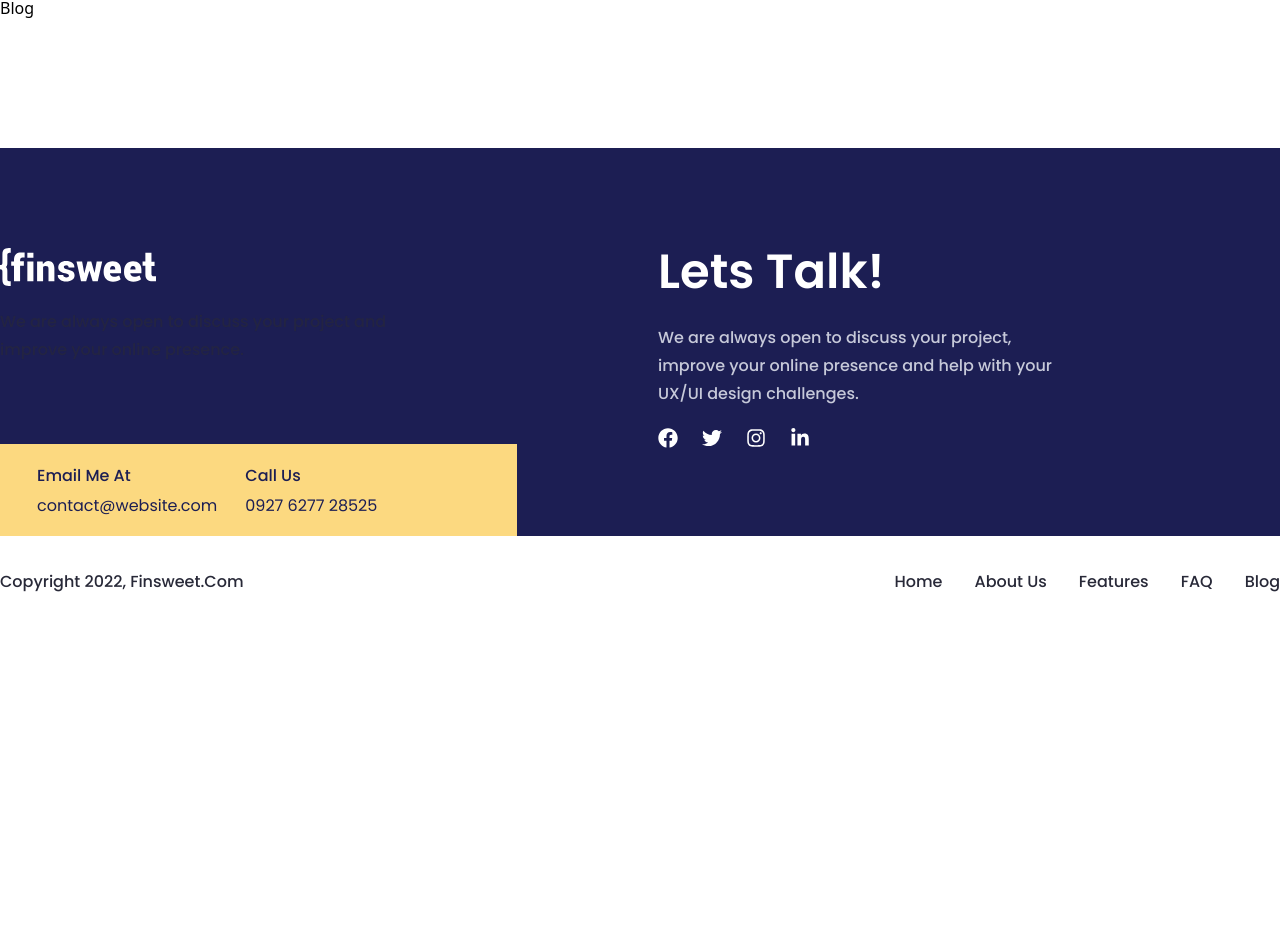
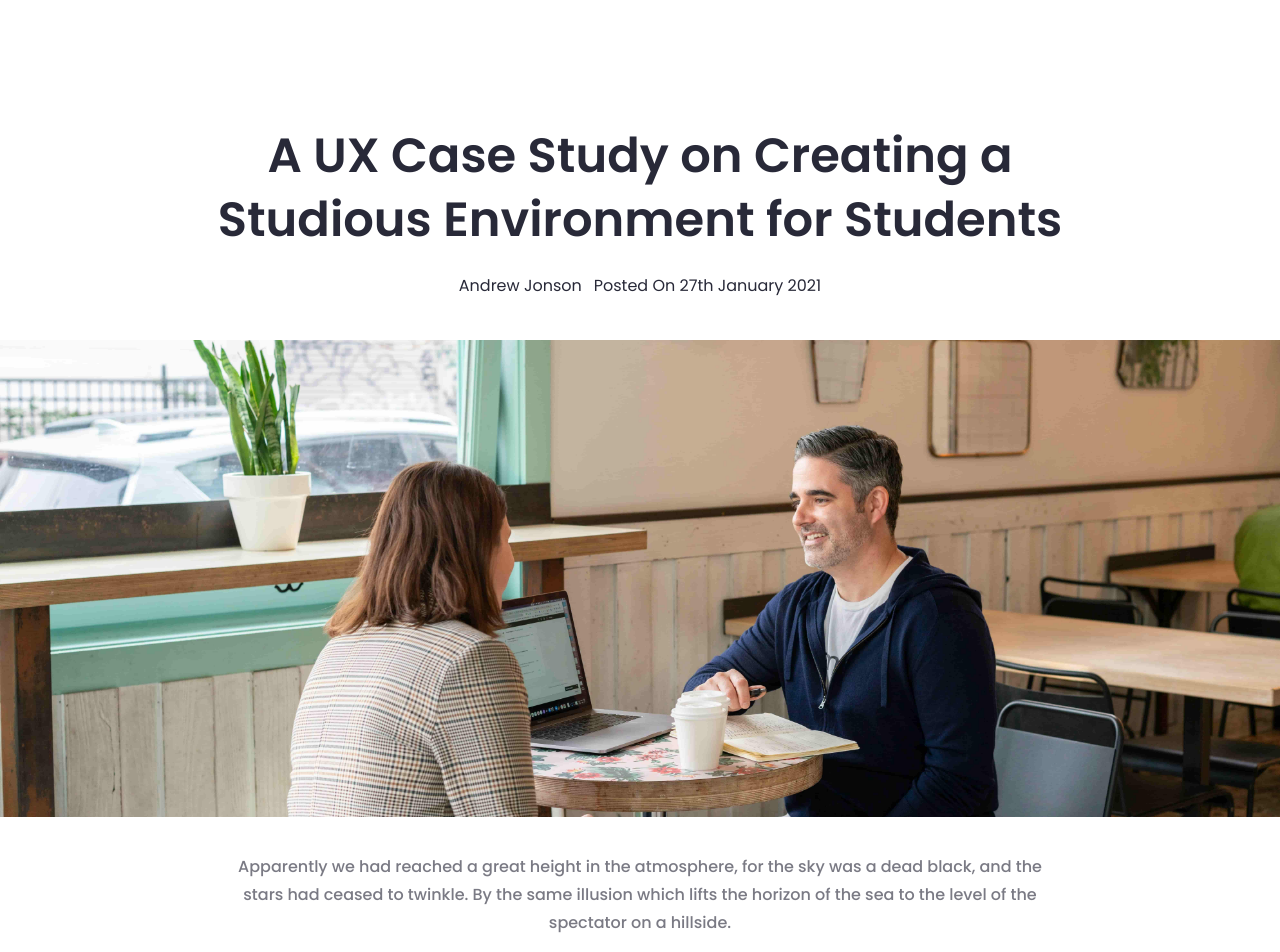
Before and after one commit to sajjad-007/React-finsweet-tailwind, a React (Vite) app: page /blog in a window 1280 px wide. Shown: the part 100-1052 px from the top of the page. Before the commit the page ends 800 px from the top, so only its background shows below. Built offline with nearby package versions, Linux system fonts and the light colour scheme.

Commit message:
Blog Hero section design done

```diff
--- a/src/pages/blog/Blog.jsx
+++ b/src/pages/blog/Blog.jsx
@@ -1,8 +1,19 @@
 import React from 'react'
+import BlogHero from './blogSection/BlogHero'
 
 const Blog = () => {
   return (
-    <div>Blog</div>
+    <div>
+      {/* // Hero section start here */}
+        <BlogHero/>
+      {/* // Hero section end here */}
+
+      {/* // Problem section start here */}
+      {/* // Problem section end here */}
+
+      {/* // Problem section start here */}
+      {/* // Problem section end here */}
+    </div>
   )
 }
 
--- /dev/null
+++ b/src/pages/blog/blogSection/BlogHero.jsx
@@ -0,0 +1,34 @@
+import React from 'react'
+import Peragraph from '../../../components/peragraph/Peragraph'
+import Image from '../../../components/Image'
+import BlogImg from '../../../assets/images/blog/double.jpg'
+import { Link } from 'react-router-dom'
+
+const BlogHero = () => {
+    let head1 ="A UX Case Study on Creating a Studious Environment for Students"
+    let pera1 = "Apparently we had reached a great height in the atmosphere, for the sky was a dead black, and the stars had ceased to twinkle. By the same illusion which lifts the horizon of the sea to the level of the spectator on a hillside."
+  return (
+    <div className='py-32'>
+        <div className="w-container my-0 mx-auto">
+            <div className="hero_wrapper flex flex-col gap-9">
+                <div className="content1 flex flex-col items-center justify-center gap-4">
+                    <h2 className='heading2 w-[949px] text-center mx-auto  text-dark-blue'>{head1}</h2>
+                    <div className='flex gap-3'>
+                        <Peragraph className='label2 capitalize text-dark-blue' text='andrew jonson'/>
+                        <Peragraph className='label2 capitalize text-dark-blue' text='Posted on 27th January 2021'/>
+                    </div>
+                </div>
+                <div className="img_section w-full h-[477px] overflow-hidden">
+                    <Image className='h-full w-full object-cover bg-no-repeat' source={BlogImg} alt='not found'/>
+                </div>
+                <div className="content2 flex flex-col gap-4 items-center justify-center">
+                    <Peragraph className='pera w-[831px] text-center mx-auto' text={pera1}/>
+                    <Link className='Label1 capitalize'>read more</Link>
+                </div>
+            </div>
+        </div>
+    </div>
+  )
+}
+
+export default BlogHero
```
Also changed, not shown: src/assets/images/blog/double.jpg (added).
